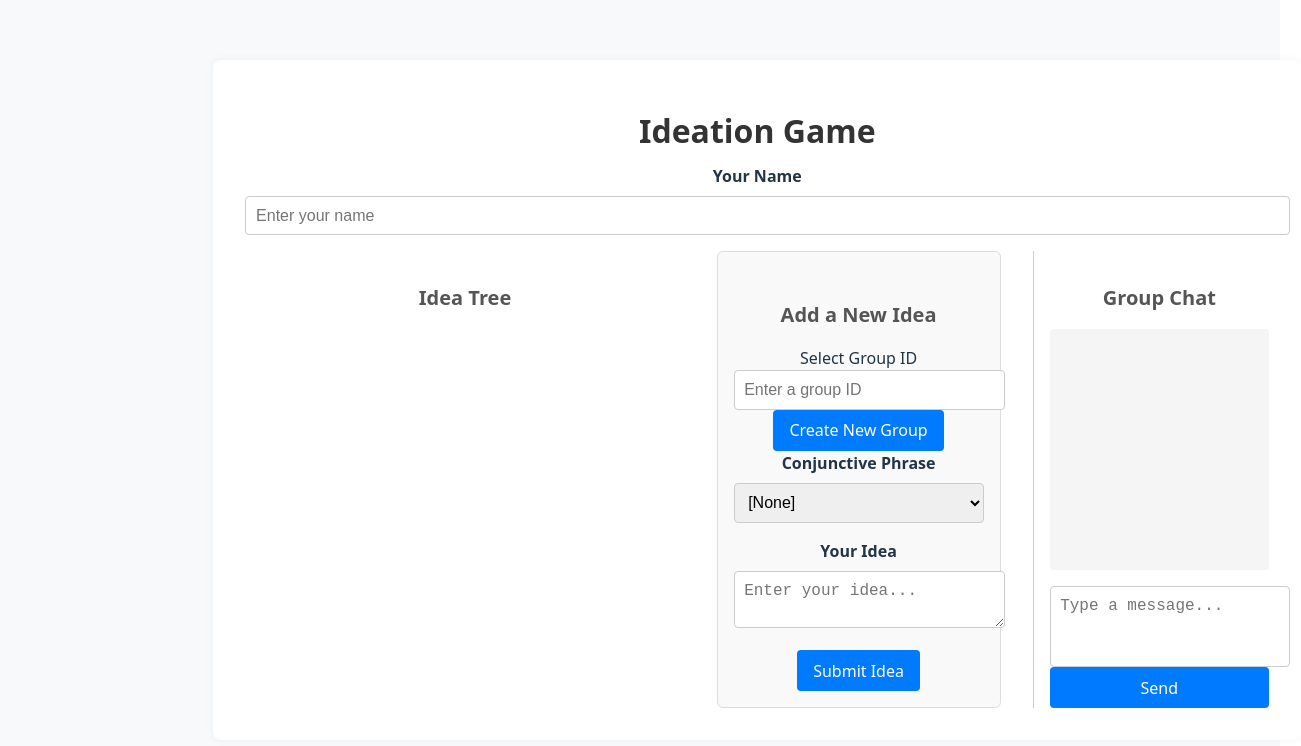
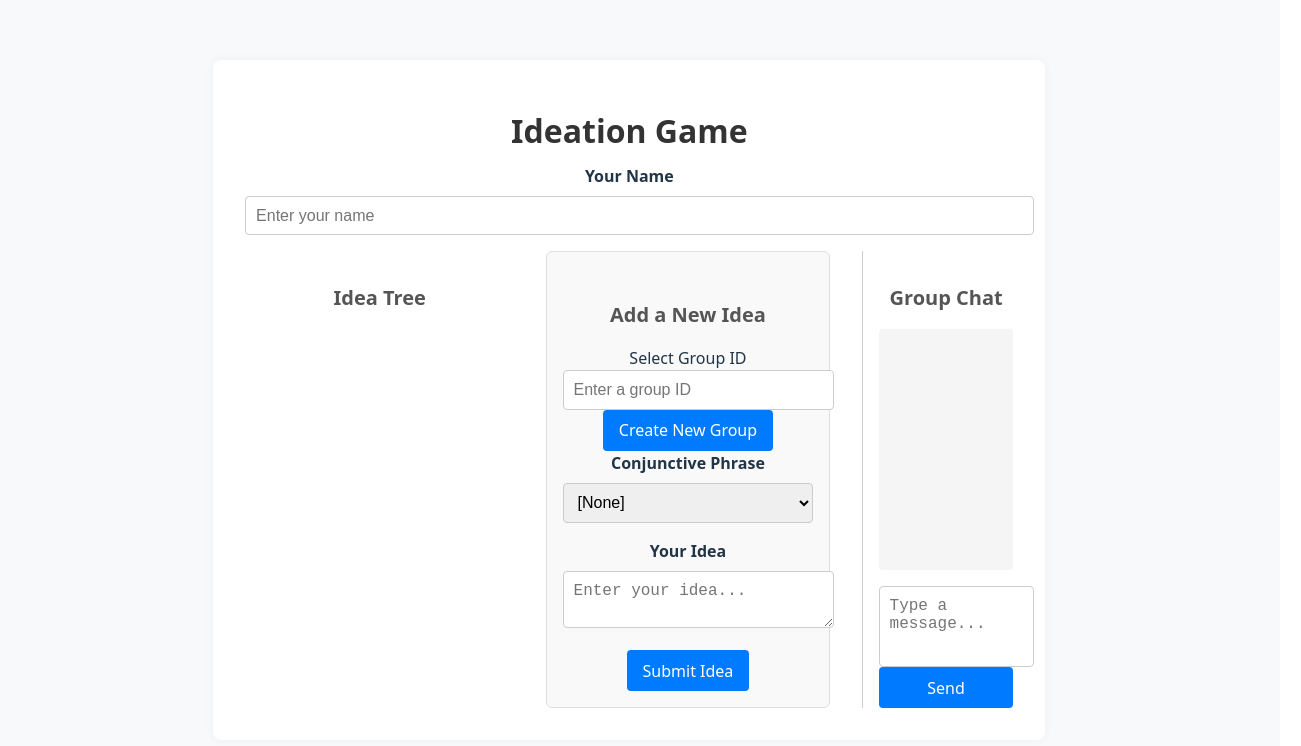
Before and after one commit to nwicker463/ideation-vite-frontend, a React (Vite) app: page / in a window 1280 px wide. Shown: the top 746 px of the page, 1301 px wide, since content can reach past the window. Built offline with nearby package versions, Linux system fonts and the light colour scheme.

Commit message:
making content fit screen”

```diff
--- a/src/App.css
+++ b/src/App.css
@@ -49,7 +49,7 @@ body {
 }
 
 .app-container {
-  width: 120%;
+  width: 90%;
   max-width: none;
   padding: 2rem;
   background: #ffffff;
```
